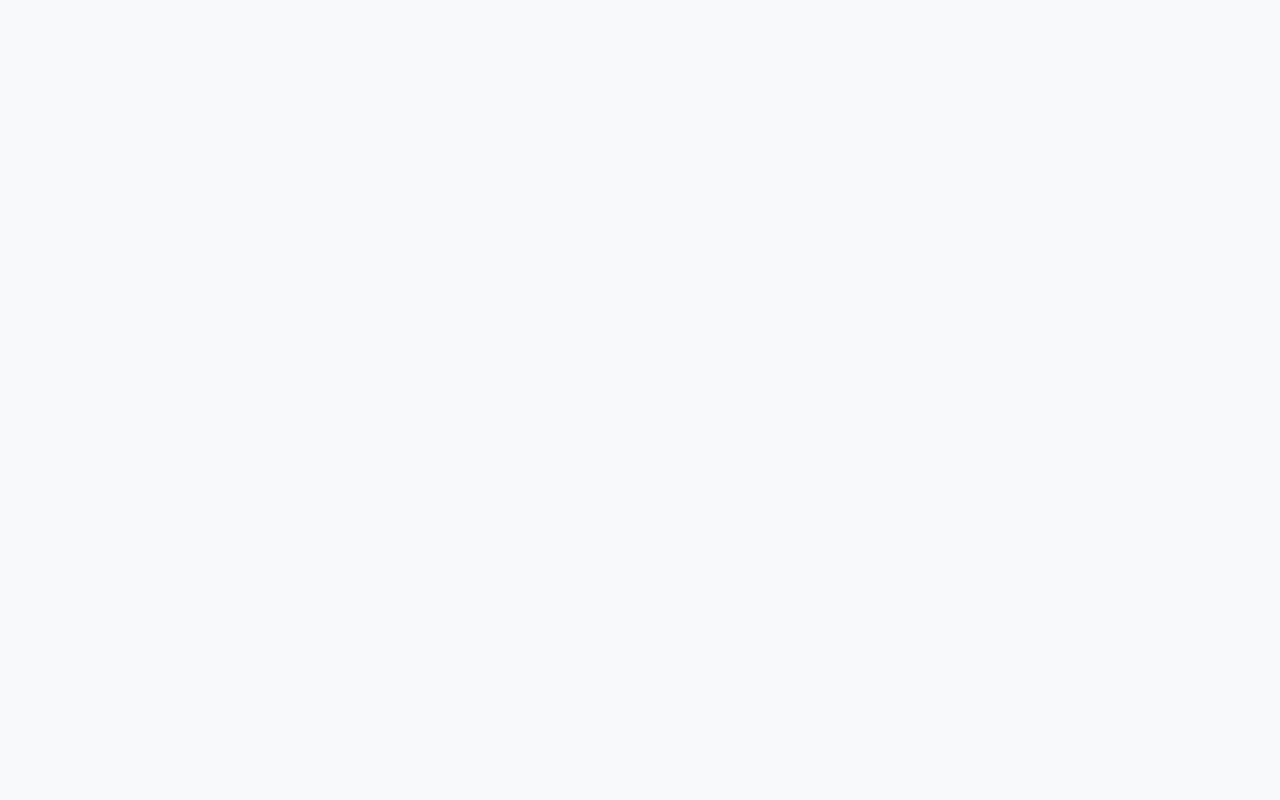
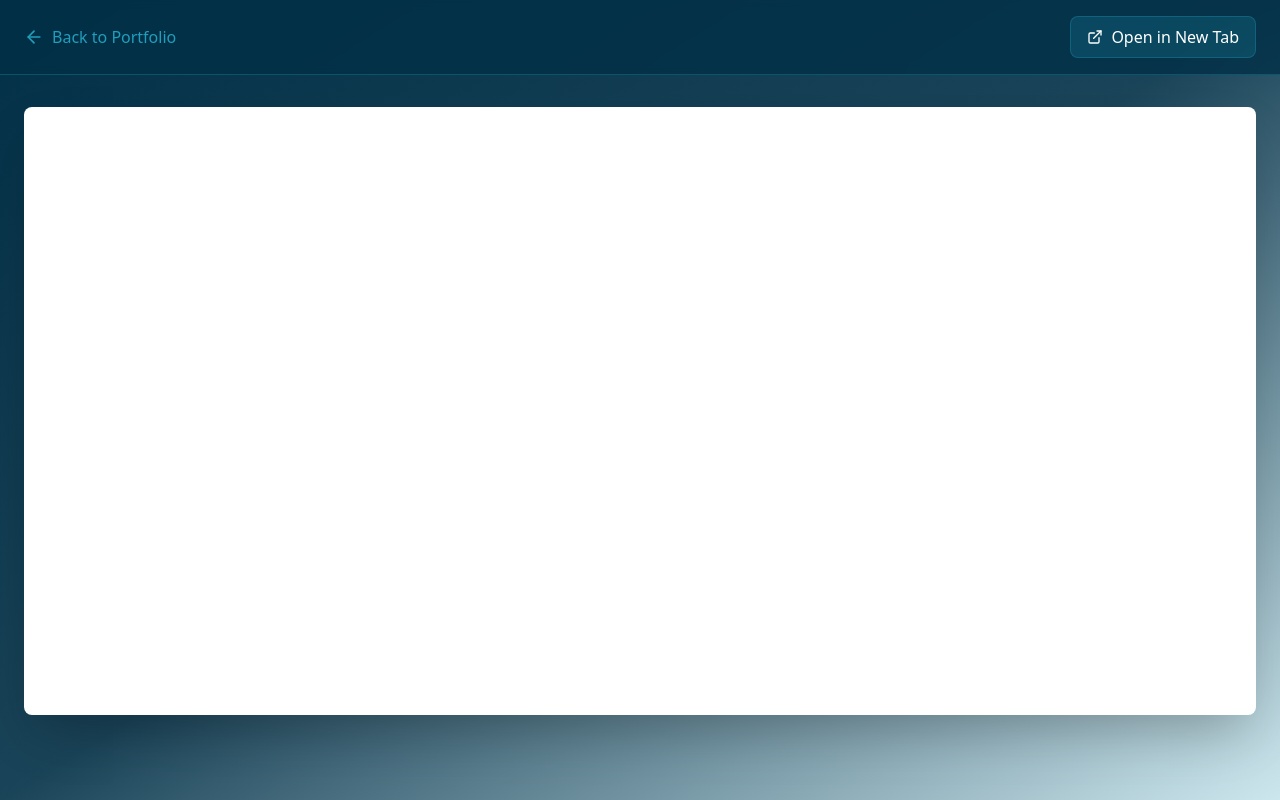
Before and after one commit to majiinB/Personal-Portfolio, a React (Vite) app: page /resume in a window 1280 px wide. Before the commit this address had no page. Built offline with nearby package versions, Linux system fonts and the light colour scheme.

Commit message:
added resume viewer

```diff
--- a/src/App.tsx
+++ b/src/App.tsx
@@ -1,6 +1,7 @@
 import { BrowserRouter as Router, Routes, Route } from "react-router-dom";
 import Home from "./pages/Home";
 import ProjectDetail from "./pages/ProjectDetail";
+import ResumeViewer from "./pages/ResumeViewer";
 
 function App() {
   return (
@@ -9,6 +10,7 @@ function App() {
         <Routes>
           <Route path="/" element={<Home />} />
           <Route path="/project/:id" element={<ProjectDetail />} />
+          <Route path="/resume" element={<ResumeViewer />} />
         </Routes>
       </div>
     </Router>
--- a/src/components/Header.tsx
+++ b/src/components/Header.tsx
@@ -1,7 +1,8 @@
 import React, { useState } from "react";
 import { Link } from "react-router-dom";
 import { Link as ScrollLink } from "react-scroll";
-import { Menu, X, Server } from "lucide-react";
+import { Menu, X } from "lucide-react";
+import logo from "../../public/favicon.png";
 
 const Header: React.FC = () => {
   const [isMenuOpen, setIsMenuOpen] = useState(false);
@@ -13,7 +14,8 @@ const Header: React.FC = () => {
       <div className="container mx-auto px-6 py-4">
         <div className="flex items-center justify-between">
           <Link to="/" className="flex items-center space-x-2 group">
-            <Server className="h-8 w-8 text-primary group-hover:text-soft-highlight transition-colors duration-300" />
+            {/* <Server className="h-8 w-8 text-primary group-hover:text-soft-highlight transition-colors duration-300" /> */}
+            <img src={logo} alt="Logo" className="h-9 w-9 text-primary" />
             <span className="text-white font-mono text-xl font-bold">
               arthur.dev
             </span>
--- a/src/components/Hero.tsx
+++ b/src/components/Hero.tsx
@@ -1,4 +1,5 @@
 import React, { useState, useEffect } from "react";
+import { Link } from "react-router-dom";
 import {
   Database,
   Server,
@@ -6,11 +7,11 @@ import {
   Terminal,
   GitBranch,
   Globe,
-  Download,
   Github,
   Linkedin,
   Bot,
   Facebook,
+  EyeIcon,
 } from "lucide-react";
 
 const Hero: React.FC = () => {
@@ -115,7 +116,9 @@ const Hero: React.FC = () => {
                   <div className="text-soft-highlight">Python</div>
                   <div className="text-soft-highlight">PostgreSQL</div>
                   <div className="text-soft-highlight">MongoDB</div>
-                  <div className="text-soft-highlight">Firebase</div>
+                  <div className="text-soft-highlight">
+                    Google Cloud Platform
+                  </div>
                 </div>
 
                 <div className="text-green-400 mt-4">
@@ -175,15 +178,13 @@ const Hero: React.FC = () => {
 
             <div className="flex space-x-4">
               <div className="flex flex-col sm:flex-row gap-4 justify-center items-center mb-12 animate-fade-in-delay-3">
-                <a
-                  href="https://drive.google.com/uc?export=download&id=YOUR_FILE_ID"
-                  target="_blank"
-                  rel="noopener noreferrer"
+                <Link
+                  to="/resume"
                   className="bg-[#219EBC] hover:bg-[#1a7a94] text-white px-8 py-3 rounded-lg font-medium transition-all duration-300 flex items-center space-x-2 shadow-lg hover:shadow-xl transform hover:-translate-y-1"
                 >
-                  <Download size={20} />
-                  <span>Download Resume</span>
-                </a>
+                  <EyeIcon size={20} />
+                  <span>View Resume</span>
+                </Link>
                 <div className="flex space-x-4">
                   <a
                     href="https://github.com/majiinB"
@@ -199,13 +200,13 @@ const Hero: React.FC = () => {
                   >
                     <Linkedin size={24} />
                   </a>
-                  <a
+                  {/* <a
                     href="https://www.facebook.com/profile.php?id=100008476154521"
                     className="w-12 h-12 bg-white hover:bg-[#219EBC] text-[#8E9AAF] hover:text-white rounded-lg flex items-center justify-center transition-all duration-300 shadow-md hover:shadow-lg transform hover:-translate-y-1"
                     aria-label="Facebook"
                   >
                     <Facebook size={24} />
-                  </a>
+                  </a> */}
                 </div>
               </div>
             </div>
--- /dev/null
+++ b/src/pages/ResumeViewer.tsx
@@ -0,0 +1,75 @@
+import React from "react";
+import { useNavigate } from "react-router-dom";
+import { ArrowLeft, Download, ExternalLink } from "lucide-react";
+
+const ResumeViewer: React.FC = () => {
+  const navigate = useNavigate();
+  const resumePdfUrl = "/resume/ARTUGUE-RESUME.pdf";
+
+  const handleDownload = () => {
+    const link = document.createElement("a");
+    link.href = resumePdfUrl;
+    link.download = "ARTUGUE-RESUME.pdf";
+    document.body.appendChild(link);
+    link.click();
+    document.body.removeChild(link);
+  };
+
+  const handleOpenInNewTab = () => {
+    window.open(resumePdfUrl, "_blank");
+  };
+
+  return (
+    <div className="min-h-screen bg-gradient-to-br from-dark-accent via-dark-accent/90 to-primary/20">
+      {/* Header */}
+      <header className="bg-dark-accent/80 backdrop-blur-sm border-b border-primary/30 sticky top-0 z-50">
+        <div className="container mx-auto px-6 py-4">
+          <div className="flex items-center justify-between">
+            <button
+              onClick={() => navigate("/")}
+              className="inline-flex items-center space-x-2 text-primary hover:text-soft-highlight transition-colors duration-300"
+            >
+              <ArrowLeft className="h-5 w-5" />
+              <span className="font-medium">Back to Portfolio</span>
+            </button>
+
+            <div className="flex items-center space-x-4">
+              <button
+                onClick={handleOpenInNewTab}
+                className="flex items-center space-x-2 bg-primary/20 hover:bg-primary/30 text-white px-4 py-2 rounded-lg transition-all duration-300 border border-primary/30"
+              >
+                <ExternalLink className="h-4 w-4" />
+                <span>Open in New Tab</span>
+              </button>
+            </div>
+          </div>
+        </div>
+      </header>
+
+      {/* PDF Viewer */}
+      <div className="container mx-auto px-6 py-8">
+        <div className="bg-white rounded-lg shadow-2xl overflow-hidden">
+          <iframe
+            src={`${resumePdfUrl}#toolbar=1&navpanes=1&scrollbar=1`}
+            className="w-full h-[calc(100vh-12rem)]"
+            title="Resume PDF Viewer"
+            style={{ border: "none" }}
+          >
+            <p className="p-8 text-center">
+              Your browser does not support PDF viewing.{" "}
+              <button
+                onClick={handleDownload}
+                className="text-primary hover:underline"
+              >
+                Click here to download the PDF
+              </button>
+              .
+            </p>
+          </iframe>
+        </div>
+      </div>
+    </div>
+  );
+};
+
+export default ResumeViewer;
```
Also changed, not shown: 1 other file (tests, documents, lock files or other folders).
